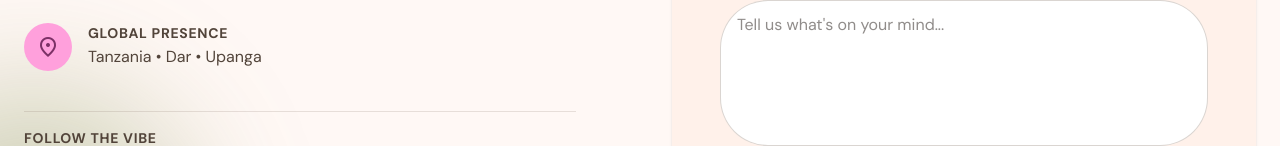
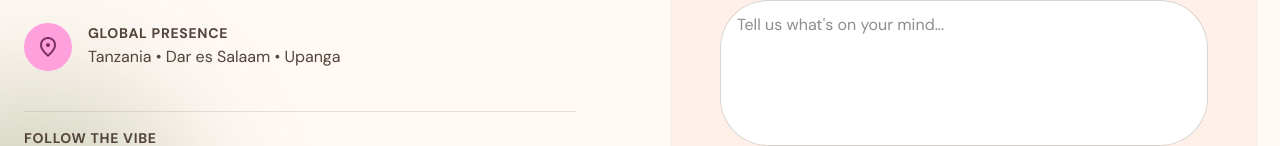
Before and after one commit to DOSSA-HASAN/yiora, a Next.js app: page /contact in a window 1280 px wide. Shown: the part 647-793 px from the top of the page. Built offline with nearby package versions, Linux system fonts and the light colour scheme.

Commit message:
refactor: location update

```diff
--- a/app/contact/components/ContactDetails.tsx
+++ b/app/contact/components/ContactDetails.tsx
@@ -38,7 +38,7 @@ export default function ContactDetails() {
                     <div>
                         <h4 className="font-label-md text-label-md text-on-surface-variant uppercase tracking-wider mb-0.5">Global Presence</h4>
                         <p className="font-body-md text-body-md text-on-surface-variant">
-                            Tanzania • Dar • Upanga
+                            Tanzania • Dar es Salaam • Upanga
                         </p>
                     </div>
                 </div>
```
